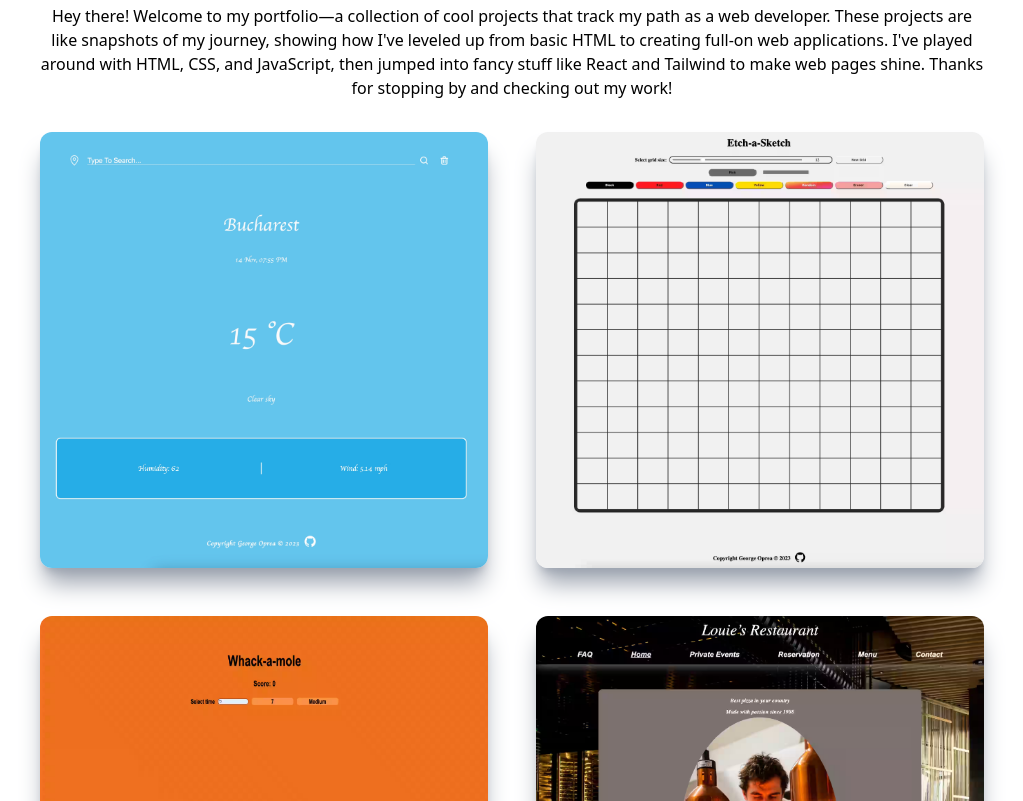
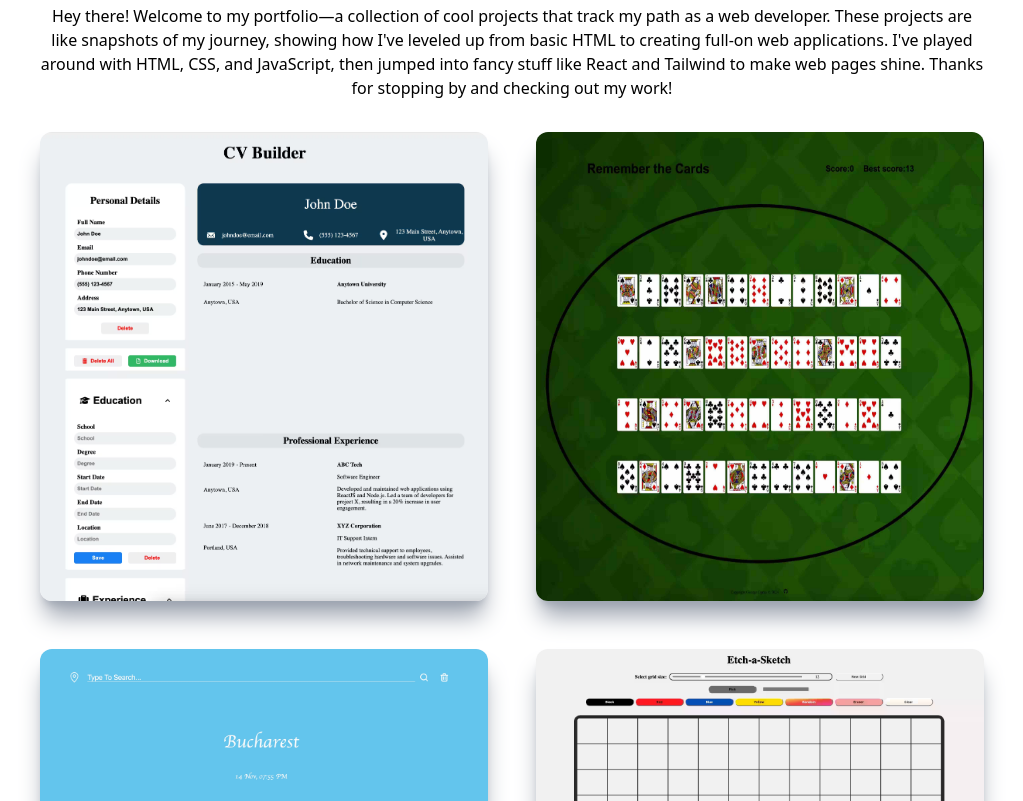
Before and after one commit to GeorgeOprea1/reactPortofolio, a React (Vite) app: page / in a window 1280 px wide. Shown: the part 1700-2501 px from the top of the page, without its empty margins (160-1183 px from the left). Built offline with nearby package versions, Linux system fonts and the light colour scheme.

Commit message:
added 2 new projects in the projects section

```diff
--- a/src/components/ProjectItem.jsx
+++ b/src/components/ProjectItem.jsx
@@ -1,4 +1,4 @@
-const ProjectItem = ({ img, title, link }) => {
+const ProjectItem = ({ img, title, link, used }) => {
   return (
     <div className="relative flex items-center justify-center h-auto w-full shadow-xl shadow-gray-400 rounded-xl group hover:bg-gradient-to-r from-gray-200 to-[#001b5e]">
       <img
@@ -10,7 +10,7 @@ const ProjectItem = ({ img, title, link }) => {
         <h3 className="text-2xl font-bold text-white tracking-wider text-center">
           {title}
         </h3>
-        <p className="text-center pb-4 pt-2 text-white">JavaScript</p>
+        <p className="text-center pb-4 pt-2 text-white">{used}</p>
         <a
           href={link}
           target="_balck"
--- a/src/components/Projects.jsx
+++ b/src/components/Projects.jsx
@@ -3,6 +3,8 @@ import restaurantApp from "../assets/restaurantApp.avif";
 import sketchApp from "../assets/sketchApp.avif";
 import weatherApp from "../assets/weatherApp.avif";
 import whackApp from "../assets/whackApp.avif";
+import cvBuilder from "../assets/cvBuilder.avif";
+import memoryCard from "../assets/memoryCard.avif";
 
 const Projects = () => {
   return (
@@ -20,24 +22,40 @@ const Projects = () => {
       </p>
       <div className="grid sm:grid-cols-2 gap-12">
         <ProjectItem
+          link="https://github.com/GeorgeOprea1/cv-builder"
+          img={cvBuilder}
+          title="cvBuilderApp"
+          used="React"
+        />
+        <ProjectItem
+          link="https://github.com/GeorgeOprea1/memory-card-game"
+          img={memoryCard}
+          title="memoryCardApp"
+          used="React"
+        />
+        <ProjectItem
           link="https://github.com/GeorgeOprea1/weatherApp"
           img={weatherApp}
           title="weatherApp"
+          used="JavaScript"
         />
         <ProjectItem
           link="https://github.com/GeorgeOprea1/etch-a-sketch."
           img={sketchApp}
           title="sketchApp"
+          used="JavaScript"
         />
         <ProjectItem
           link="https://github.com/GeorgeOprea1/whack-a-mole"
           img={whackApp}
           title="whackApp"
+          used="JavaScript"
         />
         <ProjectItem
           link="https://github.com/GeorgeOprea1/restaurant-page"
           img={restaurantApp}
           title="RestaurantApp"
+          used="JavaScript"
         />
       </div>
     </div>
```
Also changed, not shown: src/assets/cvBuilder.avif (added), src/assets/memoryCard.avif (added).
